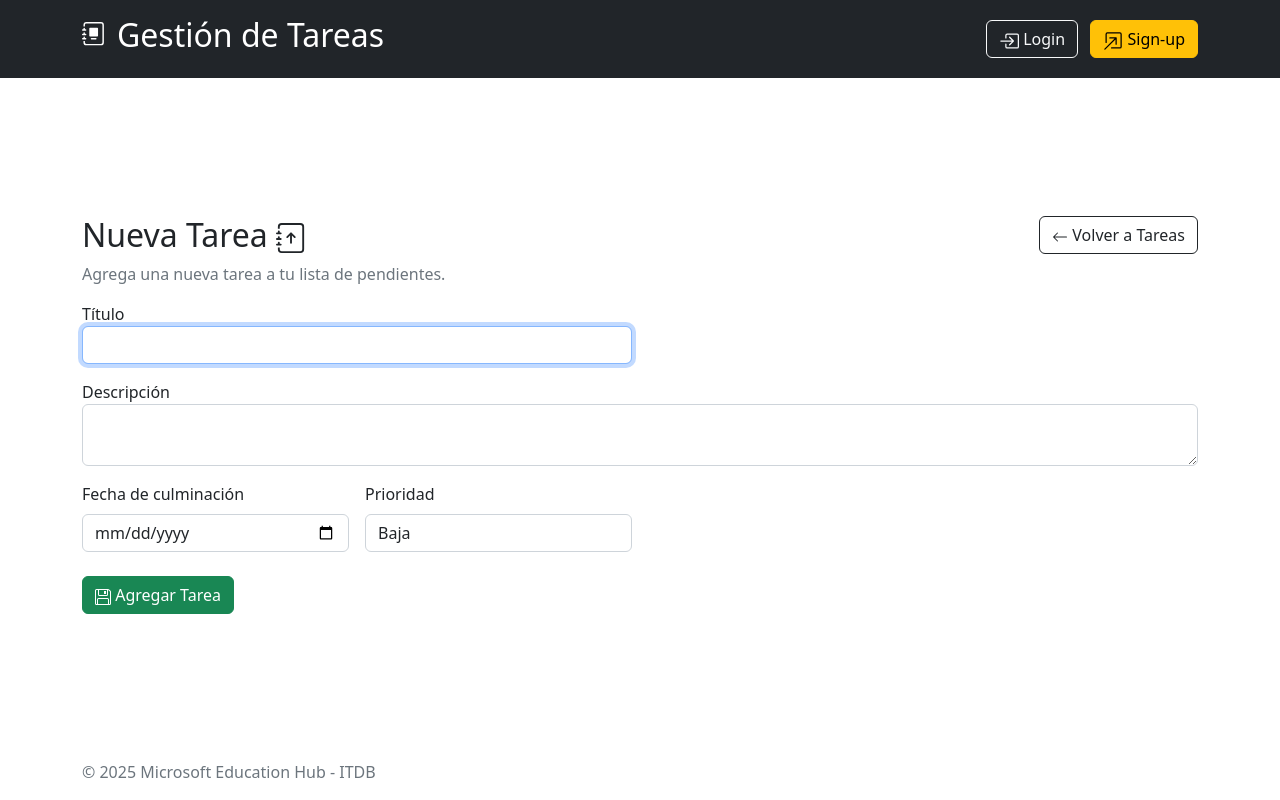
After one commit to HectorCalle/Web, a Flask app: page /task/create in a window 1280 px wide. The commit adds this page. Run offline with Flask 3, Linux system fonts and the light colour scheme; some libraries are stand-ins or nearby versions.

Commit message:
actualizacion10

```diff
--- a/app.py
+++ b/app.py
@@ -5,15 +5,6 @@ app = Flask(__name__)
 @app.route('/')
 def home():
     return render_template('index.html')
-
-@app.route('/about')
-def about():
-    return "<h1><strong>Esta es la página de About.</strong></h1><p>Esta es una página de ejemplo para mostrar cómo funciona Flask.</p>"
-
-@app.route('/tasks')
-def list_tasks():
-    tareas = ["Lavar la ropa", "Limpiar la casa", "Hacer la compra", "Estudiar para el examen", "Hacer ejercicio", "Leer un libro"]
-    return render_template('tasks.html', tareas=tareas)
 
 @app.route('/login')
 def login():
@@ -23,13 +14,25 @@ def login():
 def signup():
     return render_template('signup.html')
 
-@app.route('/create_tasks')
-def create_tasks():
-    return render_template('create_tasks.html')
+@app.route('/about')
+def about():
+    return render_template('about.html')
+
+@app.route('/tasks')
+def list_tasks():
+    tareas = ["Lavar la ropa", "Limpiar la casa", "Hacer la compra", "Estudiar para el examen", "Hacer ejercicio", "Leer un libro"]
+    return render_template('tasks.html', tareas=tareas)
 
 @app.route('/task')
-def task():
+def view_task():
     return render_template('task.html')
+
+@app.route('/task/create')
+def create_task():
+    return render_template('create_task.html')
+#Crear una ruta y la vista correspondiente para renderizar un html llamado "create_task.html"
+
+
 
 if __name__ == '__main__':
     app.run(debug=True, host='127.0.0.1', port=5001)
--- a/templates/about.html
+++ b/templates/about.html
@@ -1,4 +1,4 @@
-{% extends 'layout.html' %}
+{% extends "layout.html" %}
 {% block body %}
-<h1>heloooooooooo</h1>
+<h1>Esta es la pagina de about</h1>
 {% endblock %}
--- /dev/null
+++ b/templates/create_task.html
@@ -0,0 +1,54 @@
+{% extends ('layout.html') %}
+{% block body %}
+<div class="row mt-3">
+    <div class="col-lg-6">
+        <h2>
+            Nueva Tarea
+            <svg xmlns="http://www.w3.org/2000/svg" width="30" height="30" fill="currentColor" class="bi bi-journal-arrow-up" viewBox="0 0 16 16">
+                <path fill-rule="evenodd" d="M8 11a.5.5 0 0 0 .5-.5V6.707l1.146 1.147a.5.5 0 0 0 .708-.708l-2-2a.5.5 0 0 0-.708 0l-2 2a.5.5 0 1 0 .708.708L7.5 6.707V10.5a.5.5 0 0 0 .5.5"/>
+                <path d="M3 0h10a2 2 0 0 1 2 2v12a2 2 0 0 1-2 2H3a2 2 0 0 1-2-2v-1h1v1a1 1 0 0 0 1 1h10a1 1 0 0 0 1-1V2a1 1 0 0 0-1-1H3a1 1 0 0 0-1 1v1H1V2a2 2 0 0 1 2-2"/>
+                <path d="M1 5v-.5a.5.5 0 0 1 1 0V5h.5a.5.5 0 0 1 0 1h-2a.5.5 0 0 1 0-1zm0 3v-.5a.5.5 0 0 1 1 0V8h.5a.5.5 0 0 1 0 1h-2a.5.5 0 0 1 0-1zm0 3v-.5a.5.5 0 0 1 1 0v.5h.5a.5.5 0 0 1 0 1h-2a.5.5 0 0 1 0-1z"/>
+            </svg>
+        </h2>
+        <p class="text-muted">Agrega una nueva tarea a tu lista de pendientes.</p>
+    </div>
+    <div class="col-lg-6">
+        <a href="#" class="btn btn-outline-dark float-end">
+            <svg xmlns="http://www.w3.org/2000/svg" width="16" height="16" fill="currentColor" class="bi bi-arrow-left" viewBox="0 0 16 16">
+                <path fill-rule="evenodd" d="M15 8a.5.5 0 0 0-.5-.5H2.707l3.147-3.146a.5.5 0 1 0-.708-.708l-4 4a.5.5 0 0 0 0 .708l4 4a.5.5 0 0 0 .708-.708L2.707 8.5H14.5A.5.5 0 0 0 15 8"/>
+            </svg>
+            Volver a Tareas
+        </a>
+    </div>
+</div>
+<form class="row g-3">
+    <div class="form-group col-md-6">
+        <label for="titulo">Título</label>
+        <input type="text" id="titulo" class="form-control" required autofocus>
+    </div>
+    <div class="form-group col-md-12">
+        <label for="descripcion">Descripción</label>
+        <textarea id="descripcion" class="form-control"></textarea>
+    </div>
+    <div class="form-group col-md-3">
+        <label for="fecha" class="form-label">Fecha de culminación</label>
+        <input type="date" id="fecha" class="form-control" required>
+    </div>
+    <div class="form-group col-md-3">
+        <label for="prioridad" class="form-label">Prioridad</label>
+        <select id="prioridad" class="form-control" required>
+            <option value="Baja">Baja</option>
+
+        </select>
+    </div>
+    <div class="p-2">
+        <button type="submit" class="btn btn-success">
+            <svg xmlns="http://www.w3.org/2000/svg" width="16" height="16" fill="currentColor" class="bi bi-floppy" viewBox="0 0 16 16">
+                <path d="M11 2H9v3h2z"/>
+                <path d="M1.5 0h11.586a1.5 1.5 0 0 1 1.06.44l1.415 1.414A1.5 1.5 0 0 1 16 2.914V14.5a1.5 1.5 0 0 1-1.5 1.5h-13A1.5 1.5 0 0 1 0 14.5v-13A1.5 1.5 0 0 1 1.5 0M1 1.5v13a.5.5 0 0 0 .5.5H2v-4.5A1.5 1.5 0 0 1 3.5 9h9a1.5 1.5 0 0 1 1.5 1.5V15h.5a.5.5 0 0 0 .5-.5V2.914a.5.5 0 0 0-.146-.353l-1.415-1.415A.5.5 0 0 0 13.086 1H13v4.5A1.5 1.5 0 0 1 11.5 7h-7A1.5 1.5 0 0 1 3 5.5V1H1.5a.5.5 0 0 0-.5.5m3 4a.5.5 0 0 0 .5.5h7a.5.5 0 0 0 .5-.5V1H4zM3 15h10v-4.5a.5.5 0 0 0-.5-.5h-9a.5.5 0 0 0-.5.5z"/>
+            </svg>
+            Agregar Tarea
+        </button>
+    </div>
+</form>
+{% endblock %}
--- a/templates/index.html
+++ b/templates/index.html
@@ -1,5 +1,5 @@
 {% extends 'layout.html' %}
-{% block body%}
+{% block body %}
                     <div class="px-4 py-5 my-5 text-center">
                         <svg xmlns="http://www.w3.org/2000/svg" width="80" height="80" fill="currentColor" class="bi bi-list-task" viewBox="0 0 16 16">
                             <path fill-rule="evenodd" d="M2 2.5a.5.5 0 0 0-.5.5v1a.5.5 0 0 0 .5.5h1a.5.5 0 0 0 .5-.5V3a.5.5 0 0 0-.5-.5zM3 3H2v1h1z"/>
@@ -11,14 +11,14 @@
                             <p class="lead mb-4">Organiza tus tareas eficientemente y mejora tu productividad.</p>
                             <p class="lead mb-4">¡Bienvenido! Crea una cuenta o inicia sesión para comenzar.</p>
                             <div class="d-grid gap-2 d-sm-flex justify-content-sm-center">
-                                <a href="{{url_for('login')}}" class="btn btn-success btn-lg px-4 gap-3">
+                                <a href="{{ url_for('login') }}" class="btn btn-success btn-lg px-4 gap-3">
                                     <svg xmlns="http://www.w3.org/2000/svg" width="25" height="25" fill="currentColor" class="bi bi-box-arrow-in-right" viewBox="0 0 16 16">
                                         <path fill-rule="evenodd" d="M6 3.5a.5.5 0 0 1 .5-.5h8a.5.5 0 0 1 .5.5v9a.5.5 0 0 1-.5.5h-8a.5.5 0 0 1-.5-.5v-2a.5.5 0 0 0-1 0v2A1.5 1.5 0 0 0 6.5 14h8a1.5 1.5 0 0 0 1.5-1.5v-9A1.5 1.5 0 0 0 14.5 2h-8A1.5 1.5 0 0 0 5 3.5v2a.5.5 0 0 0 1 0z"/>
                                         <path fill-rule="evenodd" d="M11.854 8.354a.5.5 0 0 0 0-.708l-3-3a.5.5 0 1 0-.708.708L10.293 7.5H1.5a.5.5 0 0 0 0 1h8.793l-2.147 2.146a.5.5 0 0 0 .708.708z"/>
                                     </svg>
                                     Ingresa
                                 </a>
-                                <a href="{{url_for('signup')}}" class="btn btn-outline-primary btn-lg px-4">
+                                <a href="{{ url_for('signup') }}" class="btn btn-outline-primary btn-lg px-4">
                                     <svg xmlns="http://www.w3.org/2000/svg" width="25" height="25" fill="currentColor" class="bi bi-box-arrow-in-up-right" viewBox="0 0 16 16">
                                         <path fill-rule="evenodd" d="M6.364 13.5a.5.5 0 0 0 .5.5H13.5a1.5 1.5 0 0 0 1.5-1.5v-10A1.5 1.5 0 0 0 13.5 1h-10A1.5 1.5 0 0 0 2 2.5v6.636a.5.5 0 1 0 1 0V2.5a.5.5 0 0 1 .5-.5h10a.5.5 0 0 1 .5.5v10a.5.5 0 0 1-.5.5H6.864a.5.5 0 0 0-.5.5"/>
                                         <path fill-rule="evenodd" d="M11 5.5a.5.5 0 0 0-.5-.5h-5a.5.5 0 0 0 0 1h3.793l-8.147 8.146a.5.5 0 0 0 .708.708L10 6.707V10.5a.5.5 0 0 0 1 0z"/>
--- a/templates/layout.html
+++ b/templates/layout.html
@@ -3,8 +3,8 @@
     <head>
         <meta charset="UTF-8">
         <meta name="viewport" content="width=device-width, initial-scale=1.0">
-        <title>App de Gestión de Tareas para hector</title>
-        <link rel="stylesheet"href="{{ url_for('static', filename='css/bootstrap.min.css')}}">
+        <title>App de Gestión de Tareas</title>
+        <link rel="stylesheet" href="{{ url_for('static', filename='css/bootstrap.min.css') }}">
     </head>
     <body class="d-flex h-100">
         <div class="cover-container d-flex w-100 h-100 mx-auto flex-column">
@@ -25,14 +25,14 @@
                             </h2>
                         </spam>
                         <div class="text-end">
-                            <a href="{{url_for('login')}}" class="btn btn-outline-light me-2">
+                            <a href="{{ url_for('login') }}" class="btn btn-outline-light me-2">
                                 <svg xmlns="http://www.w3.org/2000/svg" width="20" height="20" fill="currentColor" class="bi bi-box-arrow-in-right" viewBox="0 0 16 16">
                                     <path fill-rule="evenodd" d="M6 3.5a.5.5 0 0 1 .5-.5h8a.5.5 0 0 1 .5.5v9a.5.5 0 0 1-.5.5h-8a.5.5 0 0 1-.5-.5v-2a.5.5 0 0 0-1 0v2A1.5 1.5 0 0 0 6.5 14h8a1.5 1.5 0 0 0 1.5-1.5v-9A1.5 1.5 0 0 0 14.5 2h-8A1.5 1.5 0 0 0 5 3.5v2a.5.5 0 0 0 1 0z"/>
                                     <path fill-rule="evenodd" d="M11.854 8.354a.5.5 0 0 0 0-.708l-3-3a.5.5 0 1 0-.708.708L10.293 7.5H1.5a.5.5 0 0 0 0 1h8.793l-2.147 2.146a.5.5 0 0 0 .708.708z"/>
                                 </svg>
                                 Login
                             </a>
-                            <a href="{{url_for('signup')}}" class="btn btn-warning">
+                            <a href="{{ url_for('signup') }}" class="btn btn-warning">
                                 <svg xmlns="http://www.w3.org/2000/svg" width="20" height="20" fill="currentColor" class="bi bi-box-arrow-in-up-right" viewBox="0 0 16 16">
                                     <path fill-rule="evenodd" d="M6.364 13.5a.5.5 0 0 0 .5.5H13.5a1.5 1.5 0 0 0 1.5-1.5v-10A1.5 1.5 0 0 0 13.5 1h-10A1.5 1.5 0 0 0 2 2.5v6.636a.5.5 0 1 0 1 0V2.5a.5.5 0 0 1 .5-.5h10a.5.5 0 0 1 .5.5v10a.5.5 0 0 1-.5.5H6.864a.5.5 0 0 0-.5.5"/>
                                     <path fill-rule="evenodd" d="M11 5.5a.5.5 0 0 0-.5-.5h-5a.5.5 0 0 0 0 1h3.793l-8.147 8.146a.5.5 0 0 0 .708.708L10 6.707V10.5a.5.5 0 0 0 1 0z"/>
@@ -55,6 +55,6 @@
                 </div>
             </footer>
         </div>
-        <script src="{{ url_for('static', filename='css/bootstrap.min.js') }}"></script>
+        <script src="{{ url_for('static', filename='js/bootstrap.min.js') }}"></script>
     </body>
 </html>
--- a/templates/signup.html
+++ b/templates/signup.html
@@ -1,4 +1,4 @@
-<html lang="es"></html>
+<html lang="es">
     <head>
         <meta charset="utf-8">
         <meta name="viewport" content="width=device-width, initial-scale=1">
@@ -13,7 +13,7 @@
         <main class="form-signin w-100 m-auto text-center">
             <div class="row my-3">
                 <div class="col-lg-4">
-                    <a href="{{url_for('home')}}" class="btn btn-outline-dark">
+                    <a href="{{ url_for('home') }}" class="btn btn-outline-dark">
                         <svg xmlns="http://www.w3.org/2000/svg" width="16" height="16" fill="currentColor" class="bi bi-arrow-left" viewBox="0 0 16 16">
                             <path fill-rule="evenodd" d="M15 8a.5.5 0 0 0-.5-.5H2.707l3.147-3.146a.5.5 0 1 0-.708-.708l-4 4a.5.5 0 0 0 0 .708l4 4a.5.5 0 0 0 .708-.708L2.707 8.5H14.5A.5.5 0 0 0 15 8"/>
                         </svg>
@@ -48,6 +48,6 @@
                 <p class="mt-5 mb-3 text-muted">© 2025 Microsoft Education Hub - ITDB</p>
             </form>
         </main>
-        <script src="{{ url_for('static', filename='css/bootstrap.min.js') }}"></script>
+        <script src="{{ url_for('static', filename='js/bootstrap.bundle.min.js') }}"></script>
     </body>
 </html>
--- a/templates/task.html
+++ b/templates/task.html
@@ -1,8 +1,8 @@
 {% extends 'layout.html' %}
-{% block body%}
+{% block body %}
                 <div class="row my-3">
                     <div class="col-lg-6">
-        <a href="{{ url_for('list_tasks') }}" class="btn btn-outline-dark">
+                        <a href="#" class="btn btn-outline-dark">
                             <svg xmlns="http://www.w3.org/2000/svg" width="16" height="16" fill="currentColor" class="bi bi-arrow-left" viewBox="0 0 16 16">
                                 <path fill-rule="evenodd" d="M15 8a.5.5 0 0 0-.5-.5H2.707l3.147-3.146a.5.5 0 1 0-.708-.708l-4 4a.5.5 0 0 0 0 .708l4 4a.5.5 0 0 0 .708-.708L2.707 8.5H14.5A.5.5 0 0 0 15 8"/>
                             </svg>
```
Also changed, not shown: config.py (added, +15 -0 lines), models.py (+22 -12 lines), templates/login.html (+4 -4 lines), templates/tasks.html (line endings or trailing spaces). Lines whose indentation alone changed are shown as unchanged.
